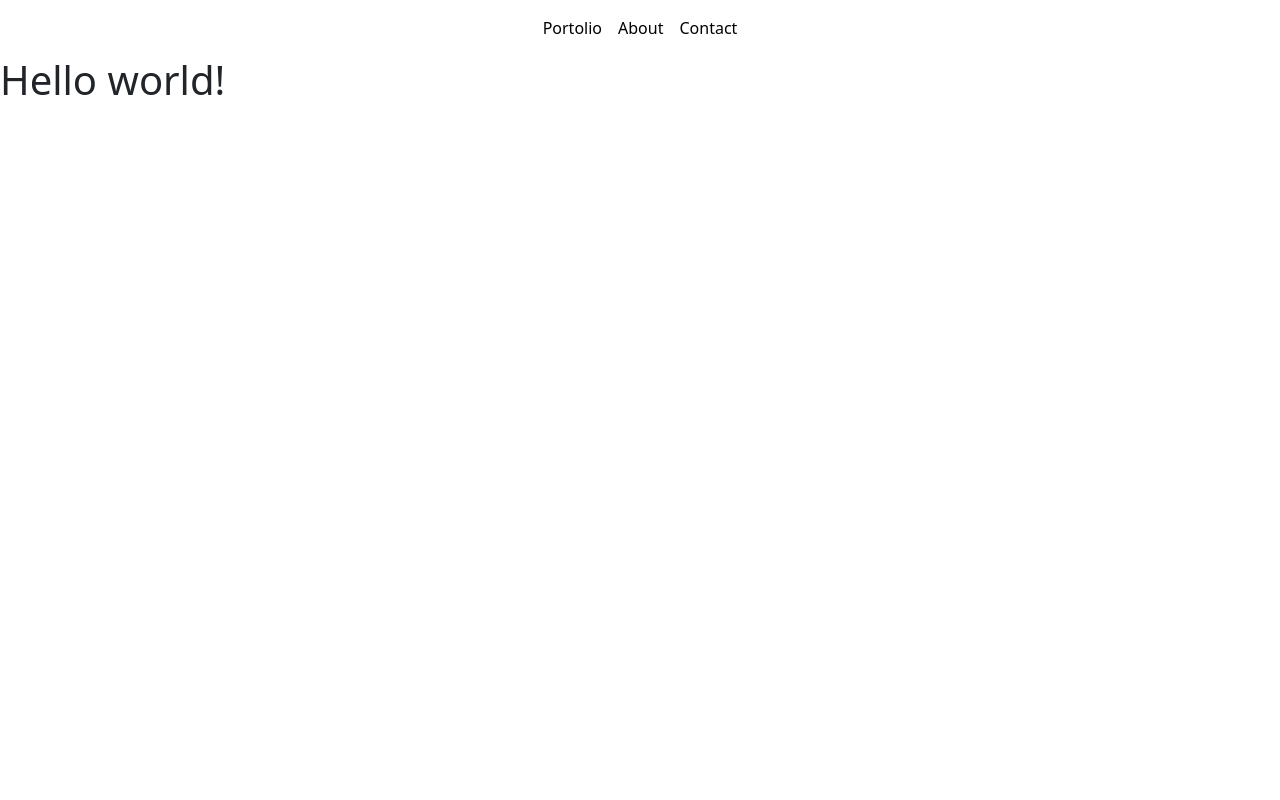
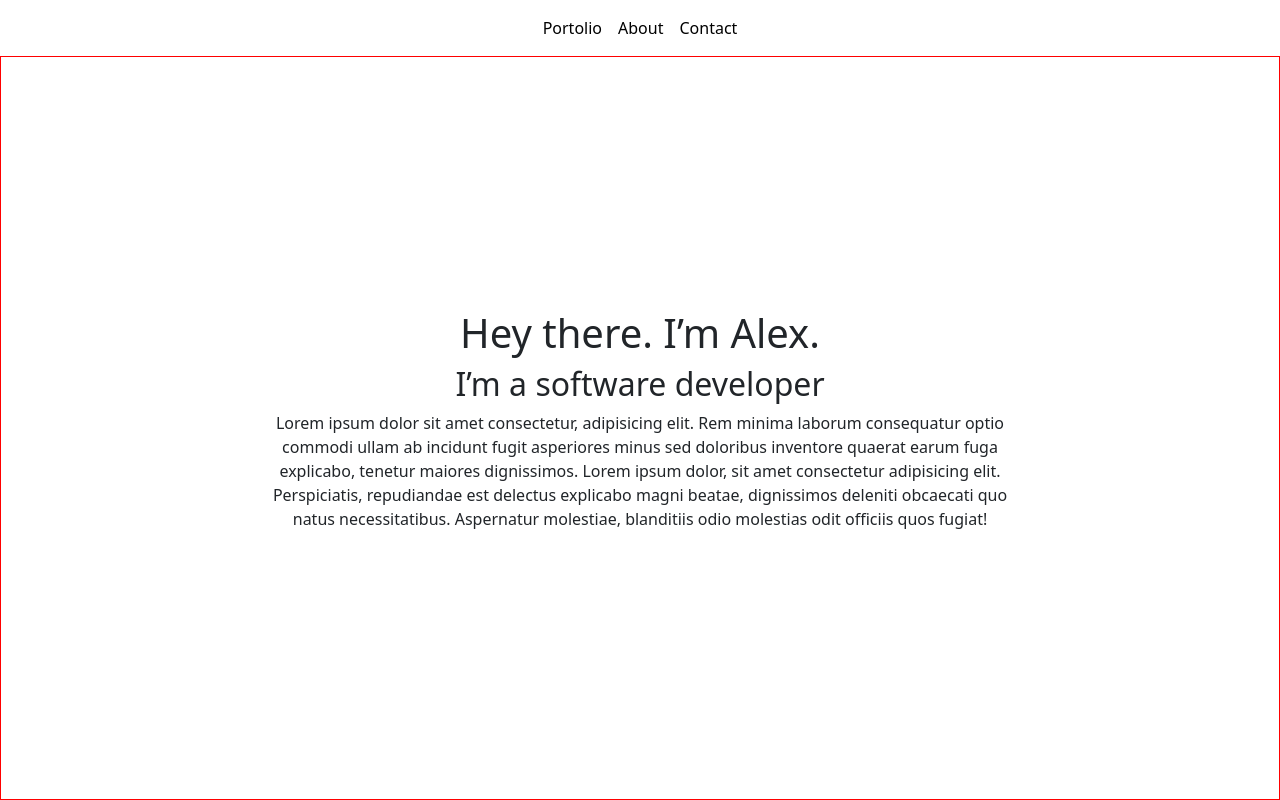
Before and after one commit to jorgevrgs/portfolio-bootstrap, a website: page index.html in a window 1280 px wide. Drawn offline with Linux system fonts and the light colour scheme.

Commit message:
Add first section

```diff
--- a/index.html
+++ b/index.html
@@ -25,7 +25,34 @@
       </nav>
     </header>
     <main class="main">
-      <h1>Hello world!</h1>
+      <section
+        class="
+          d-flex
+          align-items-center
+          justify-content-center
+          flex-column
+          who-am-i
+        "
+      >
+        <div class="container text-center">
+          <div class="row">
+            <div class="col-8 offset-2">
+              <h1>Hey there. I’m Alex.</h1>
+              <h2>I’m a software developer</h2>
+              <p>
+                Lorem ipsum dolor sit amet consectetur, adipisicing elit. Rem
+                minima laborum consequatur optio commodi ullam ab incidunt fugit
+                asperiores minus sed doloribus inventore quaerat earum fuga
+                explicabo, tenetur maiores dignissimos. Lorem ipsum dolor, sit
+                amet consectetur adipisicing elit. Perspiciatis, repudiandae est
+                delectus explicabo magni beatae, dignissimos deleniti obcaecati
+                quo natus necessitatibus. Aspernatur molestiae, blanditiis odio
+                molestias odit officiis quos fugiat!
+              </p>
+            </div>
+          </div>
+        </div>
+      </section>
     </main>
     <footer class="footer"></footer>
   </body>
--- a/src/css/style.scss
+++ b/src/css/style.scss
@@ -1 +1,6 @@
 @import "../../node_modules/bootstrap/scss/bootstrap";
+
+.who-am-i {
+  border: 1px solid red;
+  min-height: calc(100vh - 56px);
+}
```
Also changed, not shown: assets/css/style.css.
